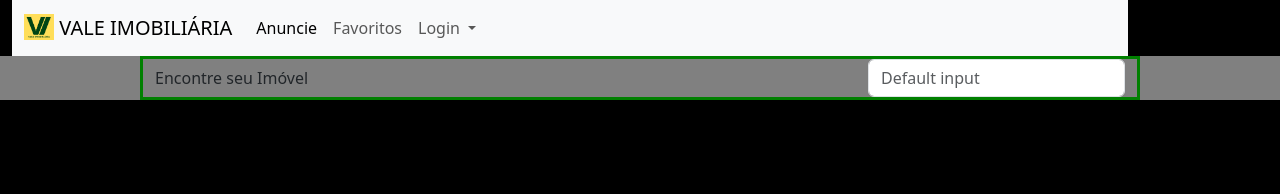
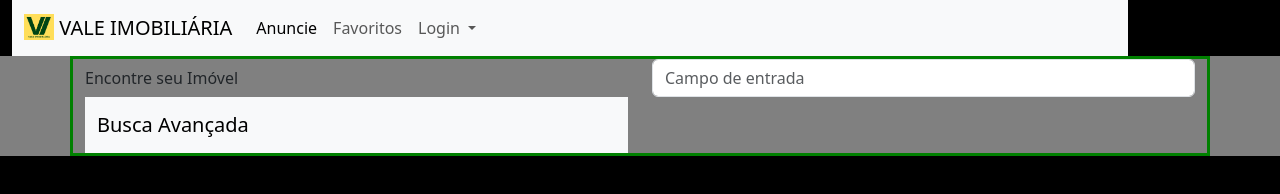
Before and after one commit to LuEdu3/VALE_IMOBILIARIA, a plain HTML site: page index2.html in a window 1280 px wide. Drawn offline with nearby package versions, Linux system fonts and the light colour scheme.

Commit message:
Adicionado navbar

```diff
--- a/css/styles.css
+++ b/css/styles.css
@@ -40,7 +40,7 @@ html body{
 
         & .container{
             border: 3px solid green;
-        width: 1000px;
+
         height: auto;
         }
     }
--- a/index2.html
+++ b/index2.html
@@ -61,15 +61,22 @@
         <!-- SEÇÃO PESQUISA -->
         <section class="pesquisa">
             <div class="container">
-                <div class="row align-items-center">
-                    <div class="col-auto">
+                <div class="row align-items-center text-center text-md-start">
+                    <div class="col-12 col-md-6">
                         <span>Encontre seu Imóvel</span>
                     </div>
-                    <div class="col-auto ms-auto">
-                        <input class="form-control" type="text" placeholder="Default input" aria-label="default input example">
-
+                    <div class="col-12 col-md-6">
+                        <input class="form-control" type="text" placeholder="Campo de entrada">
+                    </div>
+                    <div class="col-12 col-md-6">
+                        <nav class="navbar navbar-expand-lg bg-body-tertiary">
+                            <div class="container-md">
+                              <a class="navbar-brand" href="#">Busca Avançada</a>
+                            </div>
+                          </nav>
                     </div>
                 </div>
+
             </div>
         </section>
 
```
